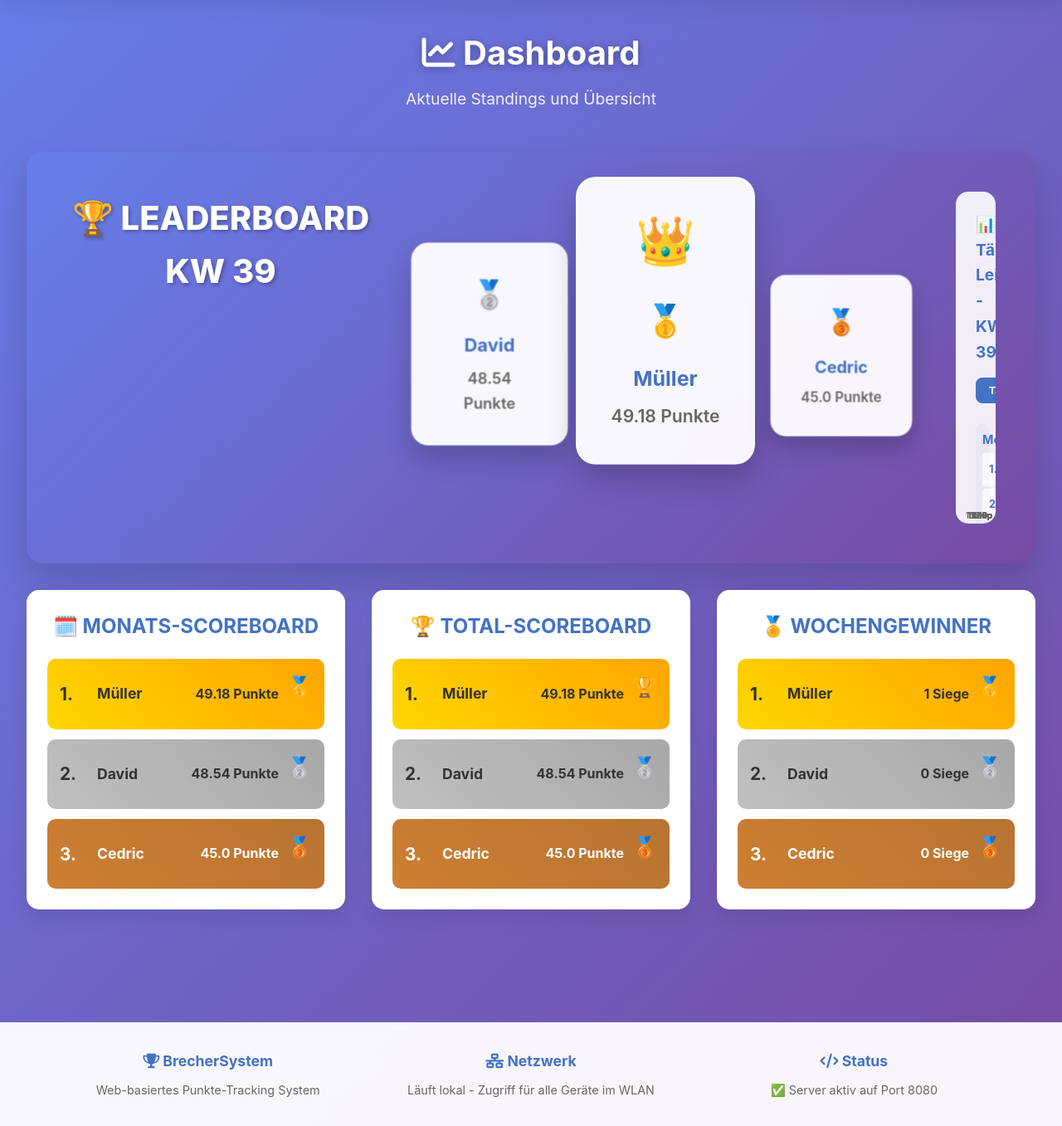
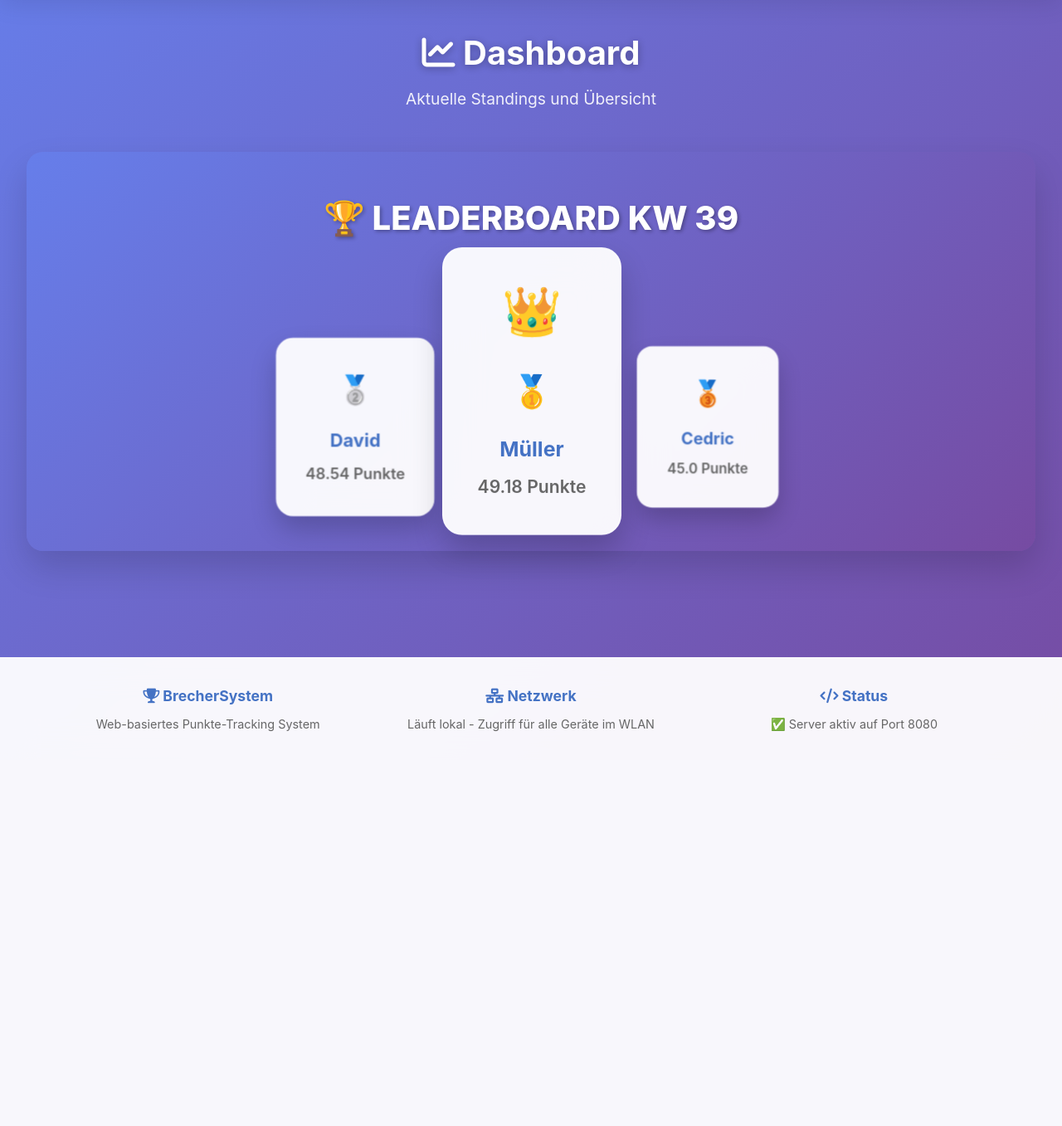
Before and after one commit to davidaleex/BrecherSystem, a Flask app: page / in a window 1280 px wide. Shown: the part 84-1441 px from the top of the page at 83% size. After the commit the page ends 965 px from the top, so only its background shows below. Run offline with Flask 3, Linux system fonts and the light colour scheme; the visitor is signed in with stand-in values (Sample User, id 1).

Commit message:
Remove Cold Shower, add Cold Plunge & Organisatorisches categories, fix dashboard layout
- Remove Cold Shower from categories and all logic functions
- Add Cold Plunge (1 point) and Organisatorisches (max 2 points) categories
- Remove all extra scoreboards from dashboard, keep only current week podium
- Expand table column width to 100px to prevent text overflow
- Optimize category headers with smaller font and better wrapping
- Clean dashboard layout with vertical hero arrangement

🤖 Generated with [Claude Code](https://claude.ai/code)

Co-Authored-By: Claude <noreply@anthropic.com>

```diff
--- a/app.py
+++ b/app.py
@@ -11,7 +11,7 @@ WEBSITE_PASSWORD = 'AlphaBrecher'
 
 # BrecherSystem Konfiguration
 NAMES = ['David', 'Cedric', 'Müller']
-CATEGORIES = ['Gym', 'Food', 'Saps', 'Sleep', 'Study', 'Steps', 'Hausarbeit', 'Work', 'Recovery', 'Podcast/Read', 'Fehler', 'Cold Shower', 'Fasten']
+CATEGORIES = ['Gym', 'Food', 'Saps', 'Sleep', 'Study', 'Steps', 'Hausarbeit', 'Work', 'Recovery', 'Podcast/Read', 'Fehler', 'Fasten', 'Cold Plunge', 'Organisatorisches']
 DAYS = ['Mo', 'Di', 'Mi', 'Do', 'Fr', 'Sa', 'So']
 WEEKS = list(range(39, 47))  # KW 39-46
 
@@ -75,10 +75,12 @@ def calculate_points(category, value):
         return min(val * 2, 6)
     elif category == 'Fehler':
         return val * -2
-    elif category == 'Cold Shower':
-        return 1 if val > 0 else 0  # 1 eingetragen = 1 Punkt
     elif category == 'Fasten':
         return 2 if val > 0 else 0  # 1 eingetragen = 2 Punkte
+    elif category == 'Cold Plunge':
+        return 1 if val > 0 else 0  # 1 eingetragen = 1 Punkt
+    elif category == 'Organisatorisches':
+        return min(val, 2)  # Pro Stunde 1 Punkt, max 2
 
     return 0
 
@@ -137,13 +139,18 @@ def get_cell_color(category, value, person=None, day=None, week=None):
         # Spezielle Behandlung für Recovery
         if val == 0: return 'darkgreen'  # Dark green für Rest Day (0)
         else: return 'red'  # Alles andere ist ungültig
-    elif category == 'Cold Shower':
+    elif category == 'Fasten':
         # Nur grün oder rot - 1=grün, 0/leer=rot
         if val >= 1: return 'green'
         else: return 'red'
-    elif category == 'Fasten':
+    elif category == 'Cold Plunge':
         # Nur grün oder rot - 1=grün, 0/leer=rot
         if val >= 1: return 'green'
+        else: return 'red'
+    elif category == 'Organisatorisches':
+        # Stunden: 2=grün, 1=orange, 0=rot
+        if val >= 2: return 'green'
+        elif val >= 1: return 'orange'
         else: return 'red'
 
     return 'white'
--- a/static/style.css
+++ b/static/style.css
@@ -867,8 +877,9 @@ td {
 
 .hero-scoreboard {
     display: flex;
-    gap: 3rem;
-    align-items: flex-start;
+    flex-direction: column;
+    gap: 2rem;
+    align-items: center;
 }
 
 .hero-title {
@@ -881,12 +892,12 @@ td {
 }
 
 .hero-podium {
-    flex: 2;
     display: flex;
     justify-content: center;
     align-items: flex-end;
     gap: 2rem;
-    min-height: 300px;
+    min-height: 250px;
+    width: 100%;
 }
 
 .podium-place {
--- a/templates/index.html
+++ b/templates/index.html
@@ -54,7 +54,6 @@
 
             <!-- Current Week Leaderboard - TOP PRIORITY -->
             <div class="current-week-hero">
-                <div class="hero-scoreboard">
                 <h2 class="hero-title">🏆 LEADERBOARD KW {{ current_week_num }}</h2>
                 <div class="hero-podium">
                     {% for person, score in current_week_scoreboard[:3] %}
@@ -74,86 +73,8 @@
                     </div>
                     {% endfor %}
                 </div>
-
-                    <!-- Daily Stats Sidebar -->
-                    <div class="daily-stats-sidebar">
-                        <h3>📊 Tägliche Leistung - KW {{ current_week_num }}</h3>
-                        <div class="stats-controls">
-                            <button class="stat-btn active" onclick="switchView('daily')">Tag</button>
-                            <button class="stat-btn" onclick="switchView('weekly')">Woche</button>
-                            <button class="stat-btn" onclick="switchView('monthly')">Monat</button>
-                        </div>
-                        <div id="stats-content" class="stats-content">
-                            {% for day in ['Mo', 'Di', 'Mi', 'Do', 'Fr', 'Sa', 'So'] %}
-                            <div class="day-stat">
-                                <div class="day-name">{{ day }}</div>
-                                <div class="day-rankings">
-                                    {% for person, score in daily_stats[day]['ranking'] %}
-                                    <div class="person-rank">
-                                        <span class="rank">{{ loop.index }}.</span>
-                                        <span class="name">{{ person }}</span>
-                                        <span class="points">{{ score }}p</span>
-                                    </div>
-                                    {% endfor %}
-                                </div>
-                            </div>
-                            {% endfor %}
-                        </div>
-                    </div>
-                </div>
             </div>
 
-        <!-- Scoreboards Section -->
-        <div class="scoreboards-section">
-            <div class="scoreboard-container">
-                <div class="scoreboard-card">
-                    <h2>🗓️ MONATS-SCOREBOARD</h2>
-                    <div class="score-list">
-                        {% for person, score in monthly_scoreboard %}
-                        <div class="score-item position-{{ loop.index }}">
-                            <span class="position">{{ loop.index }}.</span>
-                            <span class="name">{{ person }}</span>
-                            <span class="score">{{ score }} Punkte</span>
-                            {% if loop.index == 1 %}
-                            <span class="trophy">🥇</span>
-                            {% elif loop.index == 2 %}
-                            <span class="trophy">🥈</span>
-                            {% elif loop.index == 3 %}
-                            <span class="trophy">🥉</span>
-                            {% endif %}
-                        </div>
-                        {% endfor %}
-                    </div>
-                </div>
-
-                <div class="scoreboard-card">
-                    <h2>🏆 TOTAL-SCOREBOARD</h2>
-                    <div class="score-list">
-                        {% for person, score in total_scoreboard %}
-                        <div class="score-item position-{{ loop.index }}">
-                            <span class="position">{{ loop.index }}.</span>
-                            <span class="name">{{ person }}</span>
-                            <span class="score">{{ score }} Punkte</span>
-                            {% if loop.index == 1 %}
-                            <span class="trophy">🏆</span>
-                            {% elif loop.index == 2 %}
-                            <span class="trophy">🥈</span>
-                            {% elif loop.index == 3 %}
-                            <span class="trophy">🥉</span>
-                            {% endif %}
-                        </div>
-                        {% endfor %}
-                    </div>
-                </div>
-
-                <div class="scoreboard-card">
-                    <h2>🏅 WOCHENGEWINNER</h2>
-                    <div class="score-list" id="weekly-winners">
-                        <!-- Weekly winners werden mit JavaScript geladen -->
-                    </div>
-                </div>
-            </div>
-        </div>
 
         </section>
 
```
Also changed, not shown: other parts of static/style.css (+21 -11 lines), templates/week.html (+10 -5 lines). Lines whose indentation alone changed are shown as unchanged.
